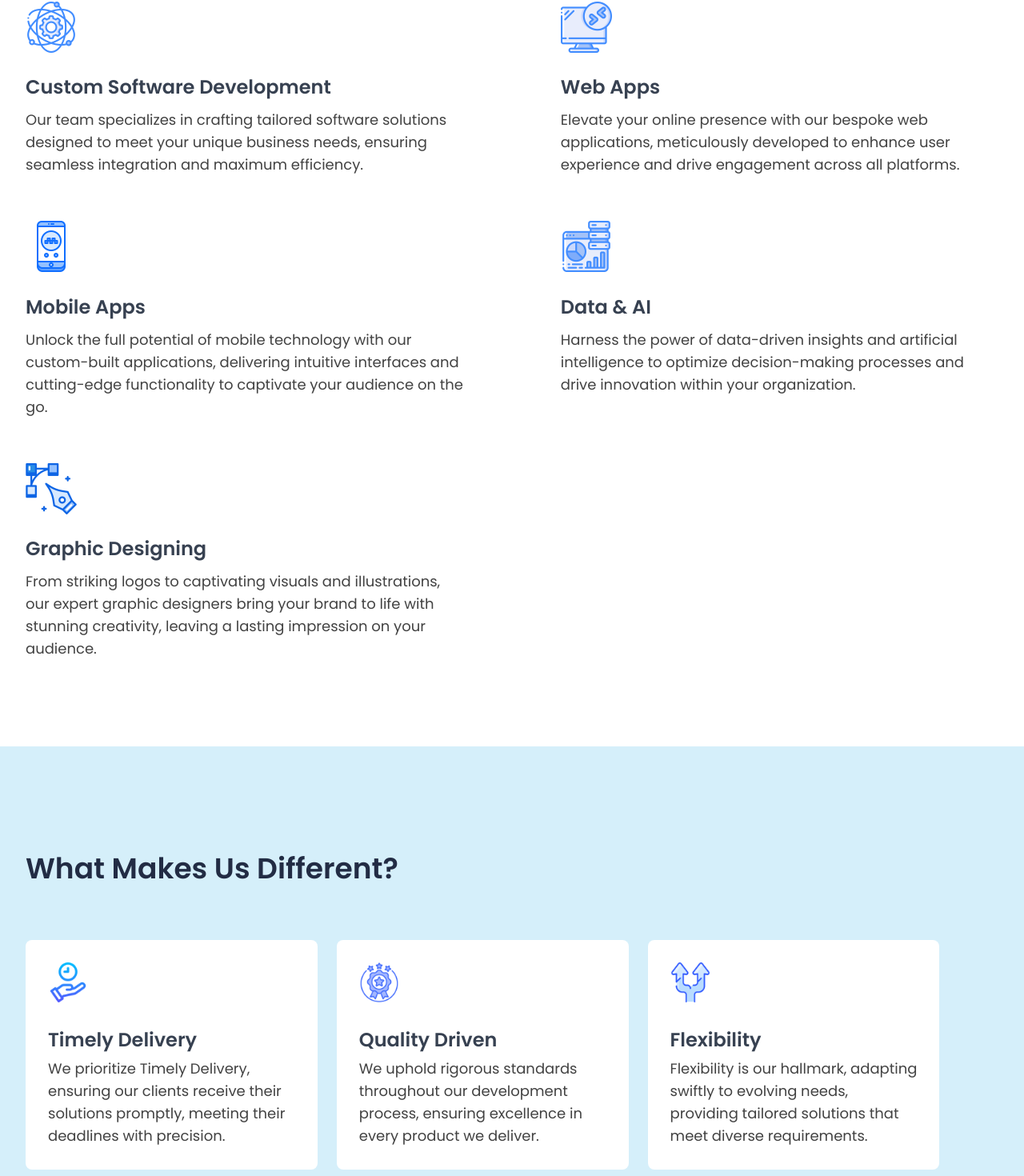
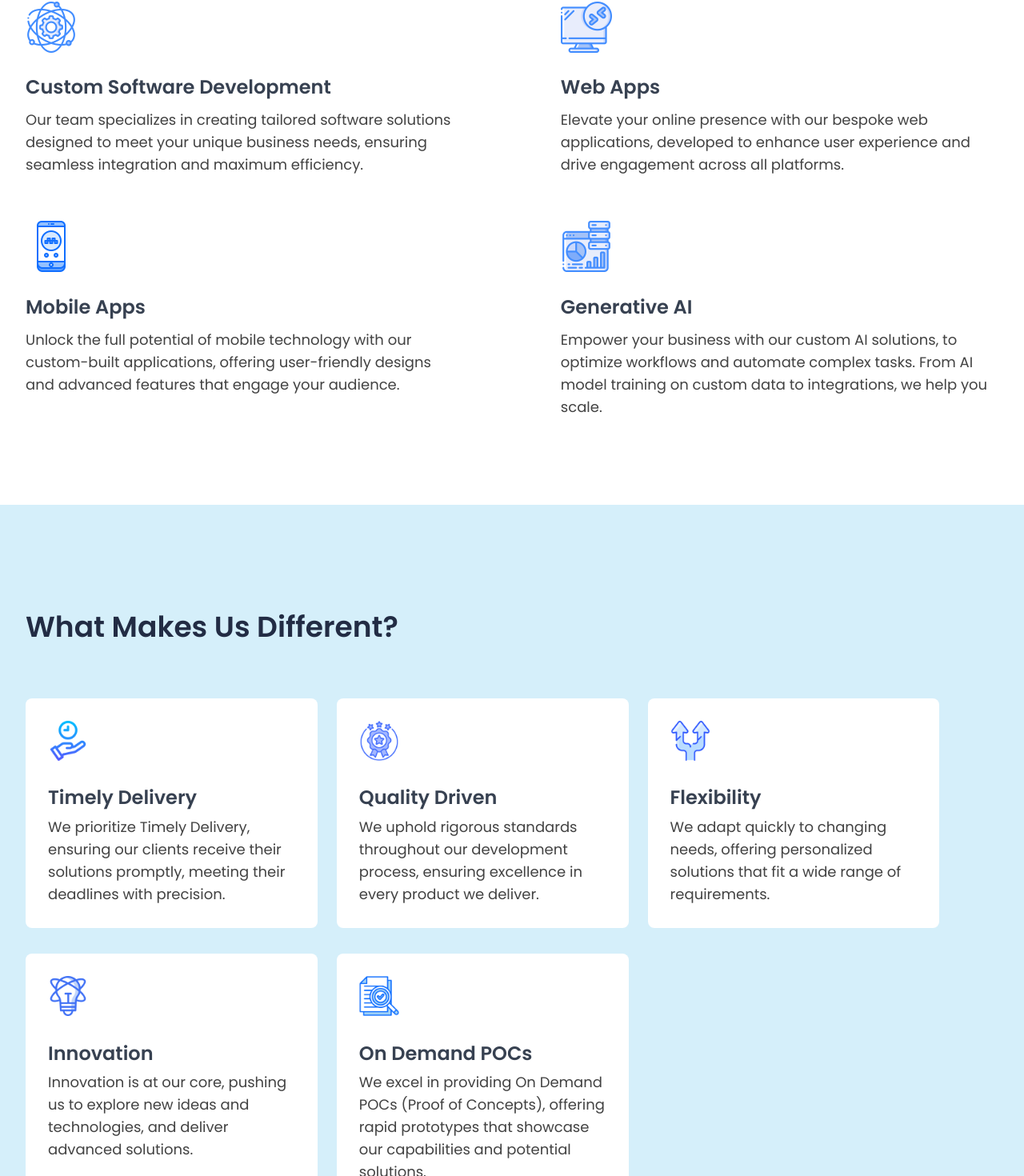
Before and after one commit to talhashakil155/codylio-website, a Next.js app: page / in a window 1280 px wide. Shown: the part 994-2464 px from the top of the page at 80% size. Built offline with nearby package versions, Linux system fonts and the light colour scheme.

Commit message:
About Us Updation

```diff
--- a/app/components/AboustUs/AboustUs.tsx
+++ b/app/components/AboustUs/AboustUs.tsx
@@ -24,12 +24,12 @@ const companyValues: DataType[] = [
     {
         icon: '/assets/mentor/flexibility2.png',
         heading: 'Flexibility',
-        description: "Flexibility is our hallmark, adapting swiftly to evolving needs, providing tailored solutions that meet diverse requirements."
+        description: "We adapt quickly to changing needs, offering personalized solutions that fit a wide range of requirements."
     },
     {
         icon: '/assets/mentor/innovation.png',
         heading: 'Innovation',
-        description: "At the heart of our ethos lies Innovation, driving us to constantly explore new ideas and technologies, delivering cutting-edge solutions."
+        description: "Innovation is at our core, pushing us to explore new ideas and technologies, and deliver advanced solutions."
     },
     {
         icon: '/assets/mentor/audit.png',
--- a/app/components/Services/Services.tsx
+++ b/app/components/Services/Services.tsx
@@ -16,33 +16,33 @@ const myData: ServicesType[] = [
     {
         iconSrc: '/assets/courses/custom_software.png',
         heading1: 'Custom Software Development',
-        heading2: "Our team specializes in crafting tailored software solutions designed to meet your unique business needs, ensuring seamless integration and maximum efficiency.",
+        heading2: "Our team specializes in creating tailored software solutions designed to meet your unique business needs, ensuring seamless integration and maximum efficiency.",
         exploreMore: '#/',
     },
     {
         iconSrc: '/assets/courses/desktop.png',
         heading1: 'Web Apps',
-        heading2: "Elevate your online presence with our bespoke web applications, meticulously developed to enhance user experience and drive engagement across all platforms.",
+        heading2: "Elevate your online presence with our bespoke web applications, developed to enhance user experience and drive engagement across all platforms.",
         exploreMore: '#/',
     },
     {
         iconSrc: '/assets/courses/mobile.png',
         heading1: 'Mobile Apps',
-        heading2: "Unlock the full potential of mobile technology with our custom-built applications, delivering intuitive interfaces and cutting-edge functionality to captivate your audience on the go.",
+        heading2: "Unlock the full potential of mobile technology with our custom-built applications, offering user-friendly designs and advanced features that engage your audience.",
         exploreMore: '#/',
     },
     {
         iconSrc: '/assets/courses/data.png',
-        heading1: 'Data & AI',
-        heading2: "Harness the power of data-driven insights and artificial intelligence to optimize decision-making processes and drive innovation within your organization.",
+        heading1: 'Generative AI',
+        heading2: "Empower your business with our custom AI solutions, to optimize workflows and automate complex tasks. From AI model training on custom data to integrations, we help you scale.",
         exploreMore: '#/',
     },
-    {
-        iconSrc: '/assets/courses/design.png',
-        heading1: 'Graphic Designing',
-        heading2: "From striking logos to captivating visuals and illustrations, our expert graphic designers bring your brand to life with stunning creativity, leaving a lasting impression on your audience.",
-        exploreMore: '#/',
-    },
+    // {
+    //     iconSrc: '/assets/courses/design.png',
+    //     heading1: 'Graphic Designing',
+    //     heading2: "From striking logos to captivating visuals and illustrations, our expert graphic designers bring your brand to life with stunning creativity, leaving a lasting impression on your audience.",
+    //     exploreMore: '#/',
+    // },
 ]
 
 // CAROUSEL SETTINGS
```
